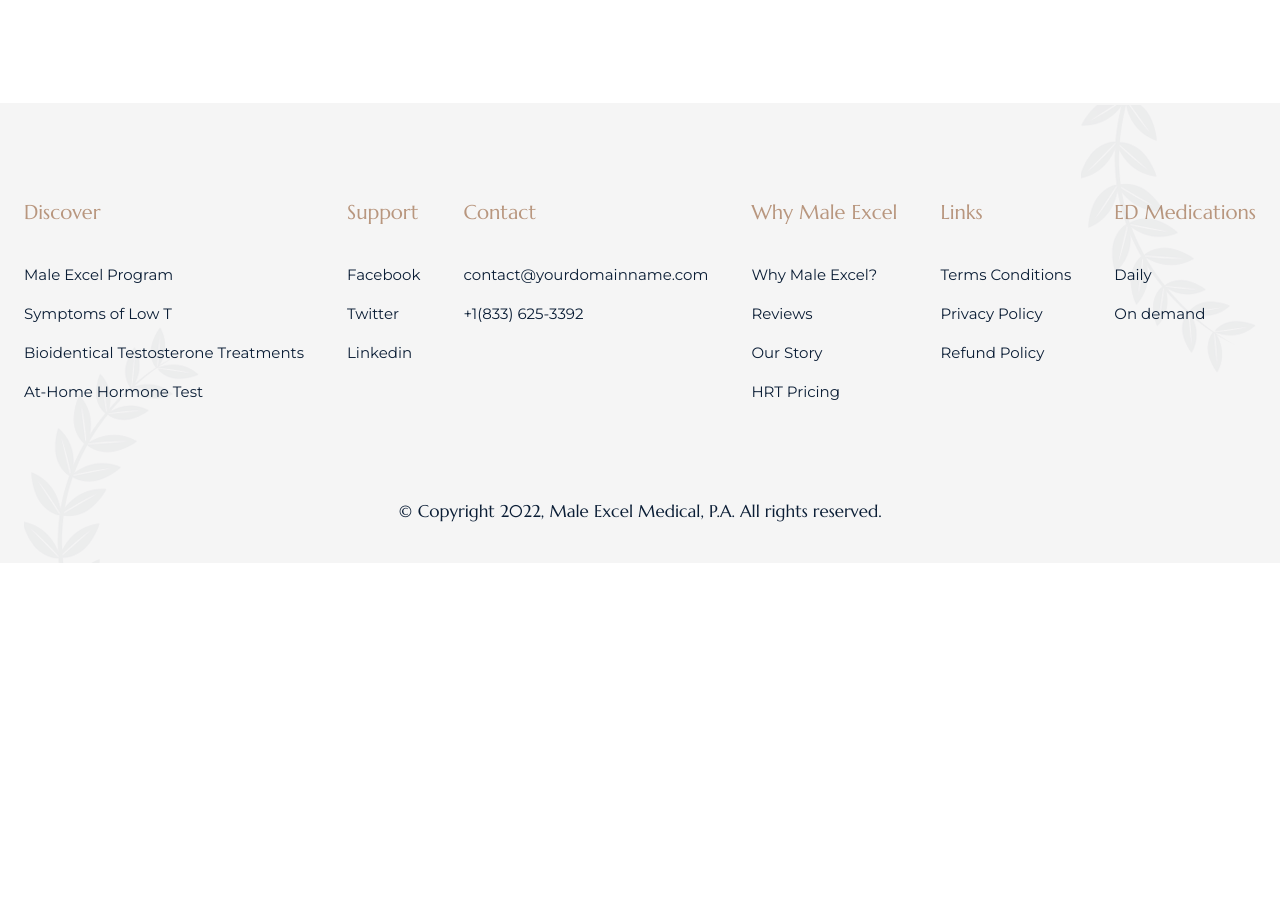
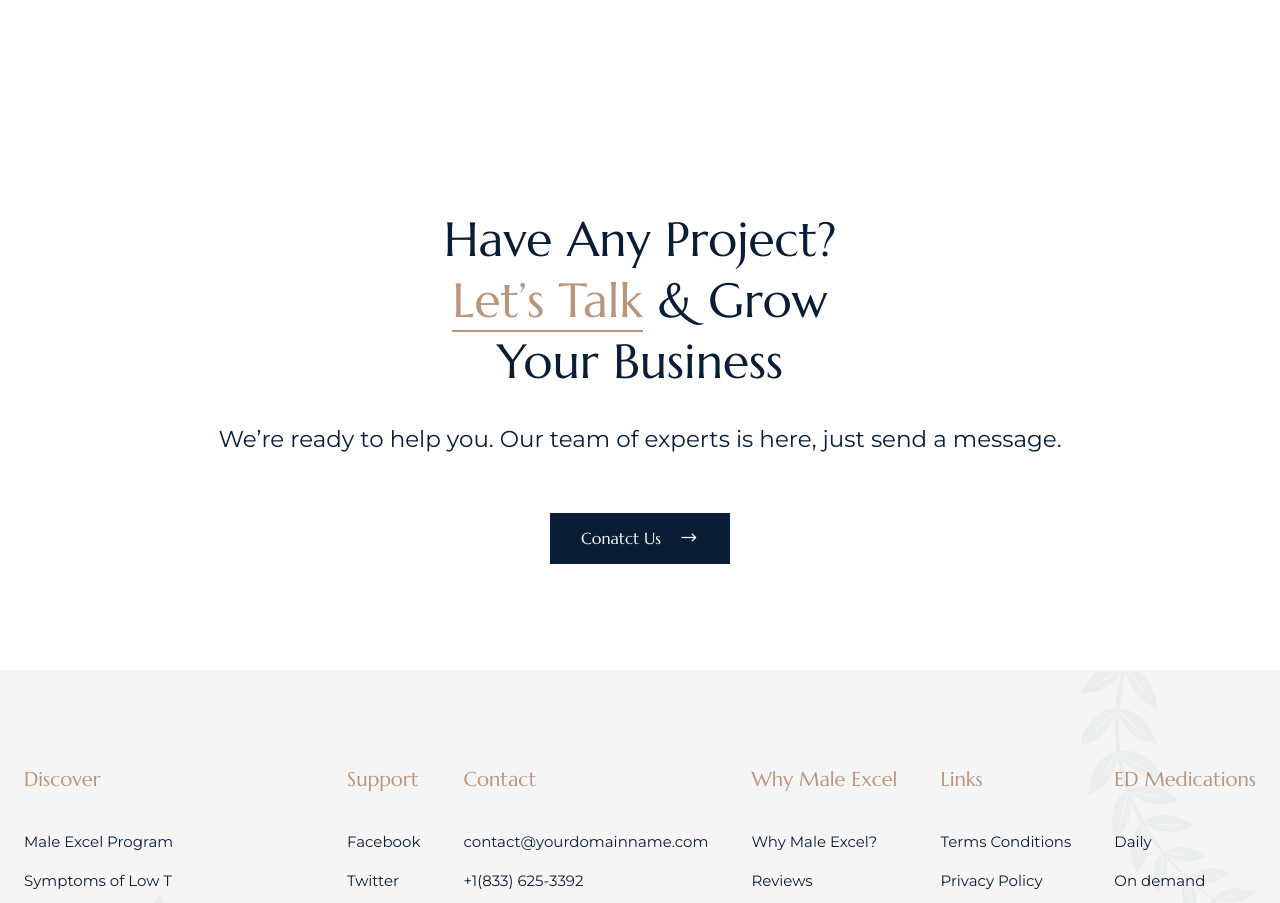
Before and after one commit to swagata-codearts/male-excel, a plain HTML site: page index.html in a window 1280 px wide. Shown: the part 1537-2440 px from the top of the page. Before the commit the page ends 2100 px from the top, so only its background shows below. Drawn offline with nearby package versions, Linux system fonts and the light colour scheme.

Commit message:
Contact us section added

```diff
--- a/css/fdev-sg.css
+++ b/css/fdev-sg.css
@@ -1,4 +1,30 @@
 /* *************** <add section name> Section Start *************** */
+/*Contact-Us Start(fdev-sg)*/
+.contact-us.custom-pad .custom-heading {
+    text-align: center;
+}
+.contact-us-content {
+    text-align: center;
+}
+.contact-us-content .custom-paragraph p {
+    font-size: 23px;
+    color: var(--c-primary);
+}
+.contact-us.custom-pad .contact-us-content .button-wrap {
+    padding-top: 56px;
+}
+.contact-us.custom-pad .custom-heading h3 span {
+    color: var(--c-secondary);
+    border-bottom: 2px solid var(--c-secondary);
+}
+.contact-us.custom-pad .custom-heading {
+    text-align: center;
+    padding: 0 400px;
+}
+.contact-us-content .custom-paragraph {
+    margin-top: 30px;
+}
+/*Contact-Us End(fdev-sg)*/
 /* *************** <add section name> Section End *************** */
 
 @media (min-width: 1700px) and (max-width: 1800px){
--- a/index.html
+++ b/index.html
@@ -1,5 +1,6 @@
 <!Doctype html>
 <html lang="en">
+
 <head>
   <!-- Required meta tags -->
   <meta charset="utf-8">
@@ -12,15 +13,17 @@
   <link rel="stylesheet" href="css/style.css">
   <link rel="stylesheet" href="css/fdev-sg.css">
   <!-- Responsive CSS Stylesheet -->
-   <link rel="stylesheet" href="css/responsive.css">
+  <link rel="stylesheet" href="css/responsive.css">
   <!-- Fontawesome CDN -->
-  <link rel="stylesheet" href="https://cdnjs.cloudflare.com/ajax/libs/font-awesome/6.2.1/css/all.min.css" >
+  <link rel="stylesheet" href="https://cdnjs.cloudflare.com/ajax/libs/font-awesome/6.2.1/css/all.min.css">
   <!-- Line Awesome CDN -->
-  <link rel="stylesheet" href="https://cdnjs.cloudflare.com/ajax/libs/line-awesome/1.3.0/line-awesome/css/line-awesome.min.css">
+  <link rel="stylesheet"
+    href="https://cdnjs.cloudflare.com/ajax/libs/line-awesome/1.3.0/line-awesome/css/line-awesome.min.css">
   <!-- Fancy Box CDN -->
   <link rel="stylesheet" href="https://cdn.jsdelivr.net/npm/@fancyapps/fancybox@3.5.6/dist/jquery.fancybox.min.css">
   <title>Demo - Home v2</title>
 </head>
+
 <body>
   <header class="custom-header">
     <div class="container container-alt">
@@ -31,7 +34,9 @@
               <img src="./images/logo.webp" alt="Site Logo">
             </a>
             <div class="navbar-header me-0">
-              <button class="navbar-toggler collapsed" type="button" data-bs-toggle="collapse" data-bs-target="#navbarSupportedContent" aria-controls="navbarSupportedContent" aria-expanded="false" aria-label="Toggle navigation">
+              <button class="navbar-toggler collapsed" type="button" data-bs-toggle="collapse"
+                data-bs-target="#navbarSupportedContent" aria-controls="navbarSupportedContent" aria-expanded="false"
+                aria-label="Toggle navigation">
                 <span class="sr-only">Toggle navigation</span>
                 <span class="icon-bar"></span>
                 <span class="icon-bar"></span>
@@ -42,7 +47,8 @@
               <ul class="custom-navbar_nav navbar-nav me-auto ">
                 <!-- Dropdown on Click -->
                 <li class="nav-item dropdown">
-                  <a class="nav-link dropdown-toggle" href="javascript:void(0)" data-bs-toggle="dropdown" aria-expanded="false">
+                  <a class="nav-link dropdown-toggle" href="javascript:void(0)" data-bs-toggle="dropdown"
+                    aria-expanded="false">
                     Hormone replacement
                   </a>
                   <ul class="dropdown-menu">
@@ -50,7 +56,8 @@
                   </ul>
                 </li>
                 <li class="nav-item dropdown">
-                  <a class="nav-link dropdown-toggle" href="javascript:void(0)" data-bs-toggle="dropdown" aria-expanded="false">
+                  <a class="nav-link dropdown-toggle" href="javascript:void(0)" data-bs-toggle="dropdown"
+                    aria-expanded="false">
                     ED Treatment
                   </a>
                   <ul class="dropdown-menu">
@@ -58,7 +65,8 @@
                   </ul>
                 </li>
                 <li class="nav-item dropdown">
-                  <a class="nav-link dropdown-toggle" href="javascript:void(0)" data-bs-toggle="dropdown" aria-expanded="false">
+                  <a class="nav-link dropdown-toggle" href="javascript:void(0)" data-bs-toggle="dropdown"
+                    aria-expanded="false">
                     Learn more
                   </a>
                   <ul class="dropdown-menu">
@@ -67,10 +75,12 @@
                 </li>
               </ul>
               <form class="header_search-form d-flex justify-content-end">
-                <input class="form-control header_search-input me-2" type="search" placeholder="Search" aria-label="Search">
+                <input class="form-control header_search-input me-2" type="search" placeholder="Search"
+                  aria-label="Search">
                 <button class="header_search-button" type="submit"><i class="las la-search"></i></button>
               </form>
-              <a class="header_quick-contact d-flex align-items-center justify-content-between" href="tel:+1(833)625-3392">
+              <a class="header_quick-contact d-flex align-items-center justify-content-between"
+                href="tel:+1(833)625-3392">
                 <span class="icon">
                   <i class="las la-phone"></i>
                 </span>
@@ -86,7 +96,7 @@
                 </a>
               </div>
             </div>
-        </nav>
+          </nav>
         </div>
       </div>
     </div>
@@ -95,8 +105,7 @@
     <div id="carouselExampleControls" class="carousel slide" data-bs-ride="carousel">
       <div class="carousel-inner">
         <div class="carousel-item active">
-          <img src="./images/banner-image.webp"
-            class="d-block w-100" alt="Banner carousel image">
+          <img src="./images/banner-image.webp" class="d-block w-100" alt="Banner carousel image">
           <div class="container">
             <div class="row">
               <div class="col-lg-6 offset-lg-6">
@@ -146,7 +155,8 @@
     </div>
     <div class="banner_socials">
       <ul class="banner_socials-list">
-        <li><a href="javascript:void(0)" class="banner_socials-links"><i class="fa-brands fa-square-facebook"></i></a></li>
+        <li><a href="javascript:void(0)" class="banner_socials-links"><i class="fa-brands fa-square-facebook"></i></a>
+        </li>
         <li><a href="javascript:void(0)" class="banner_socials-links"><i class="fa-brands fa-twitter"></i></a></li>
         <li><a href="javascript:void(0)" class="banner_socials-links"><i class="fa-brands fa-instagram"></i></a></li>
         <li><a href="javascript:void(0)" class="banner_socials-links"><i class="fa-brands fa-youtube"></i></a></li>
@@ -163,7 +173,9 @@
               <h3 class="main-heading">Welcome to male excel</h3>
             </div>
             <div class="custom-paragraph">
-              <p class="demo">At Male Excel, our expertly trained Men's Health physicians use the latest research and technology to create a customized treatment plan that addresses the common symptoms of aging in men. Learn more about our available men's health services today!</p>
+              <p class="demo">At Male Excel, our expertly trained Men's Health physicians use the latest research and
+                technology to create a customized treatment plan that addresses the common symptoms of aging in men.
+                Learn more about our available men's health services today!</p>
             </div>
             <div class="button-wrap">
               <a href="javascript:void(0)" class="custom-button">
@@ -186,6 +198,33 @@
       </div>
     </div>
   </section>
+  <!--Contact-Us Start(fdev-sg)-->
+  <section class="contact-us custom-pad">
+    <div class="container">
+      <div class="row">
+        <div class="col-md-12 align-self-center">
+          <div class="custom-heading">
+            <h3 class="main-heading">Have Any Project? <span>Let’s Talk</span> & Grow your Business</h3>
+          </div>
+        </div>
+        <div class="col-md-12 align-self-center">
+          <div class="contact-us-content">
+            <div class="custom-paragraph">
+              <p class="demo">We’re ready to help you. Our team of experts is here, just send a message.</p>
+            </div>
+            <div class="button-wrap">
+              <a href="javascript:void(0)" class="custom-button">
+                Conatct Us
+                <span class="demo"><i class="las la-long-arrow-alt-right"></i></span>
+              </a>
+            </div>
+          </div>
+        </div>
+      </div>
+    </div>
+  </section>
+  <!--Contact-Us End(fdev-sg)-->
+
   <footer class="custom-footer">
     <div class="container container-alt">
       <div class="footer_content-wrap">
@@ -204,7 +243,8 @@
                     </li>
                     <li class="footer_list-item"><a href="javascript:void(0)" class="footer_link">Bioidentical
                         Testosterone Treatments</a></li>
-                    <li class="footer_list-item"><a href="javascript:void(0)" class="footer_link">At-Home Hormone Test</a>
+                    <li class="footer_list-item"><a href="javascript:void(0)" class="footer_link">At-Home Hormone
+                        Test</a>
                     </li>
                   </ul>
                 </div>
@@ -240,7 +280,8 @@
                     <h3>Why male excel</h3>
                   </div>
                   <ul class="footer_list">
-                    <li class="footer_list-item"><a href="javascript:void(0)" class="footer_link">Why Male Excel?</a></li>
+                    <li class="footer_list-item"><a href="javascript:void(0)" class="footer_link">Why Male Excel?</a>
+                    </li>
                     <li class="footer_list-item"><a href="javascript:void(0)" class="footer_link">Reviews</a></li>
                     <li class="footer_list-item"><a href="javascript:void(0)" class="footer_link">Our Story</a></li>
                     <li class="footer_list-item"><a href="javascript:void(0)" class="footer_link">HRT Pricing</a></li>
@@ -255,7 +296,8 @@
                   <ul class="footer_list">
                     <li class="footer_list-item"><a href="javascript:void(0)" class="footer_link">Terms Conditions</a>
                     </li>
-                    <li class="footer_list-item"><a href="javascript:void(0)" class="footer_link">Privacy Policy</a></li>
+                    <li class="footer_list-item"><a href="javascript:void(0)" class="footer_link">Privacy Policy</a>
+                    </li>
                     <li class="footer_list-item"><a href="javascript:void(0)" class="footer_link">Refund Policy</a></li>
                   </ul>
                 </div>
@@ -292,4 +334,5 @@
   <!-- Fancy Box -->
   <script src="https://cdn.jsdelivr.net/npm/@fancyapps/fancybox@3.5.6/dist/jquery.fancybox.min.js"></script>
 </body>
+
 </html>
```
